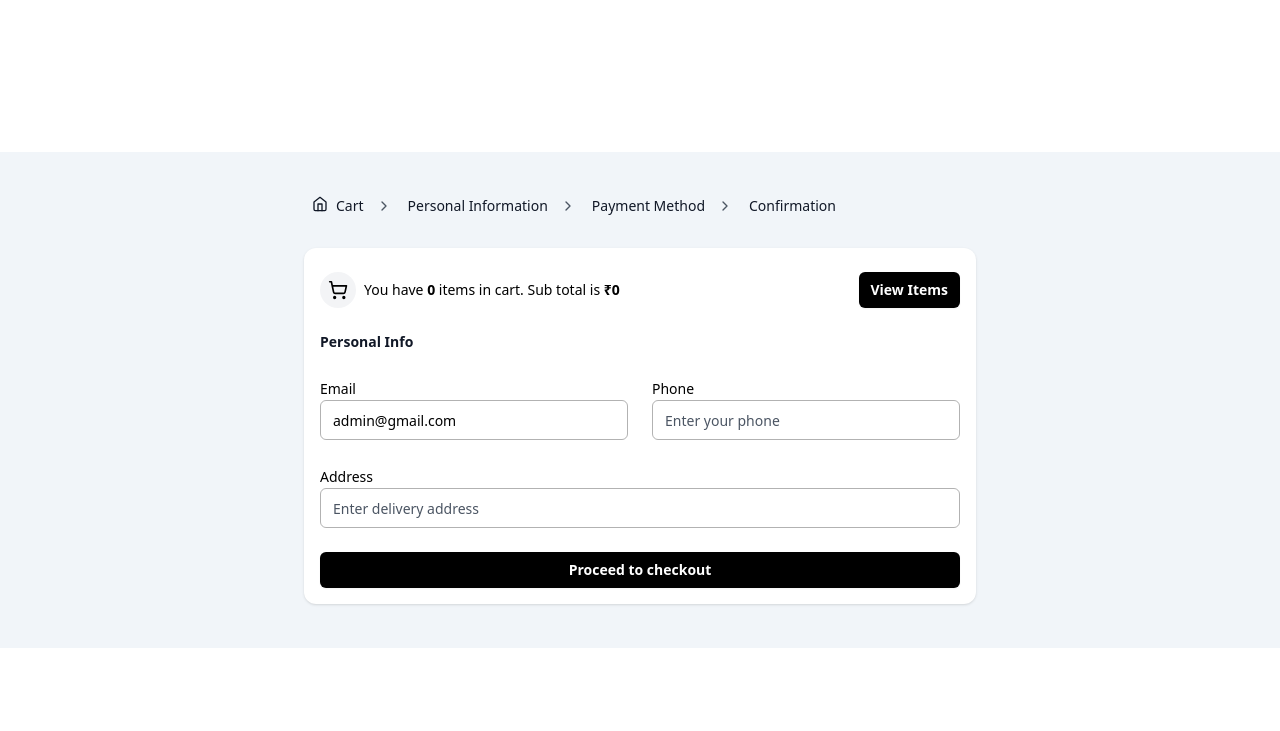
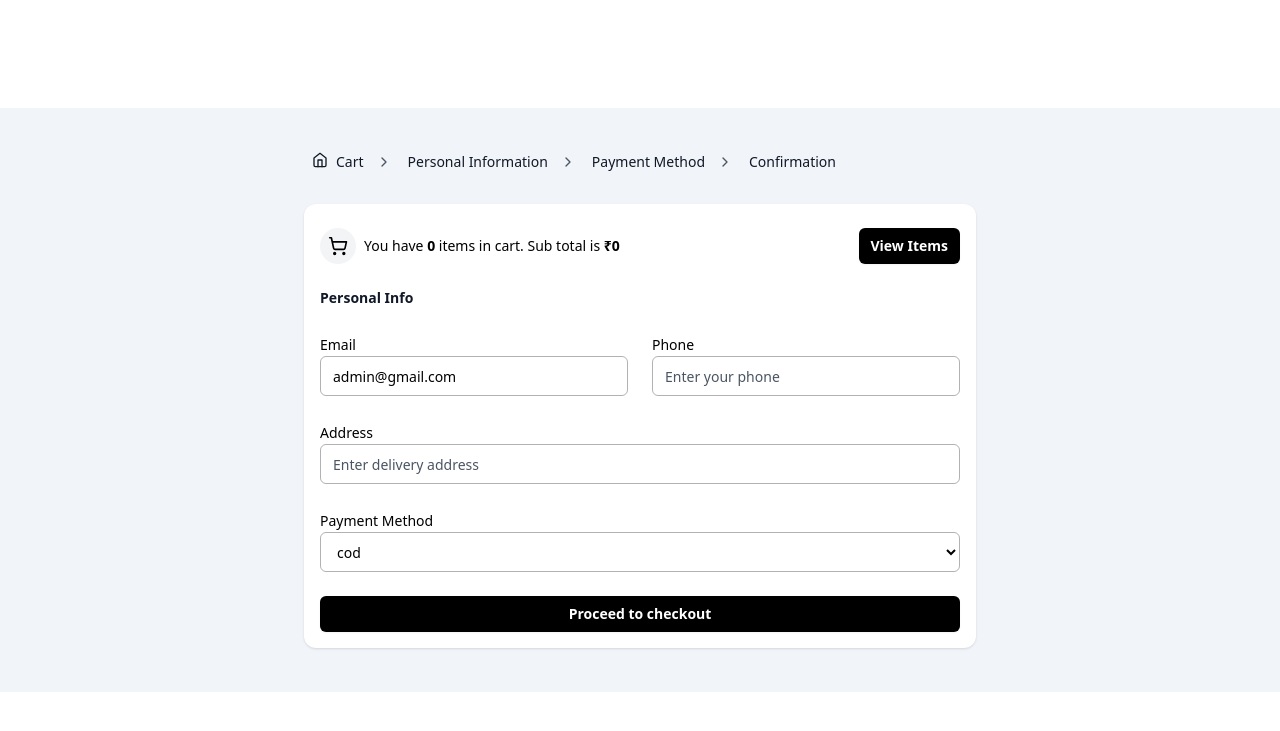
Before and after one commit to noobmaster32bit/trendFactory, a Django app: page /checkout/ in a window 1280 px wide. Shown: the top 731 px of the page. Run offline with Django 5.2, Linux system fonts and the light colour scheme; a user stored in the database is signed in; data comes from the database, SQL or seed files in the repository; some libraries are stand-ins or nearby versions.

Commit message:
payment gateway

```diff
--- a/Store/models.py
+++ b/Store/models.py
@@ -82,6 +82,23 @@ class Order(models.Model):
     email=models.CharField(max_length=200,null=True)
     is_paid=models.BooleanField(default=False)
     total=models.PositiveIntegerField()
+    order_id=models.CharField(max_length=200,null=True)
+
+    options=(
+        ("cod","cod"),
+        ("online","online")
+    )
+    payment=models.CharField(max_length=200,choices=options,default="cod")
+    option=(
+        ("order-placed","order-placed"),
+        ("intransit","intransit"),
+        ("dispatched","dispatched"),
+        ("delivered","delivered"),
+        ("cancelled","cancelled")
+    )
+    status=models.CharField(max_length=200,choices=option,default="order-placed")
+
+
 
     @property
     def get_order_items(self):
@@ -98,14 +115,7 @@ class Order(models.Model):
 class OrderItems(models.Model):
     order_object=models.ForeignKey(Order,on_delete=models.CASCADE,related_name="purchaseitems")
     basket_item_object=models.ForeignKey(BasketItem,on_delete=models.CASCADE)
-    option=(
-        ("order-placed","order-placed"),
-        ("intransit","intransit"),
-        ("dispatched","dispatched"),
-        ("delivered","delivered"),
-        ("cancelled","cancelled")
-    )
-    status=models.CharField(max_length=200,choices=option,default="order-placed")
+
 
 def create_basket(sender,instance,created,**kwargs):
     if created:
--- a/Store/templates/base.html
+++ b/Store/templates/base.html
@@ -49,7 +49,7 @@
             <a href="#about" class="nav-link">About</a>
           </li>
           <li class="nav-item">
-            <a href="#contact" class="nav-link">Contact</a>
+            <a href="{%url 'order-summary'%}" class="nav-link">Order Summary</a>
           </li>
           <li class="icons d-flex">
             <a href="login.html" class="icon">
--- a/Store/templates/checkout.html
+++ b/Store/templates/checkout.html
@@ -129,9 +129,29 @@
                                 </label>
                                 <input
                                     class="flex h-10 w-full rounded-md border border-black/30 bg-transparent px-3 py-2 text-sm placeholder:text-gray-600 focus:outline-none focus:ring-1 focus:ring-black/30 focus:ring-offset-1 disabled:cursor-not-allowed disabled:opacity-50"
-                                    type="text" placeholder="Enter delivery address" id="email" name="address" required/>
+                                    type="text" placeholder="Enter delivery address" id="email" name="address"
+                                    required />
                             </div>
                         </div>
+
+                        <div class="col-span-2 grid">
+                            <div class="w-full">
+                                <label
+                                    class="text-sm font-medium leading-none peer-disabled:cursor-not-allowed peer-disabled:opacity-70"
+                                    for="">
+                                    Payment Method
+                                </label>
+
+                                <select name="payment" id=""
+                                    class="flex h-10 w-full rounded-md border border-black/30 bg-transparent px-3 py-2 text-sm placeholder:text-gray-600 focus:outline-none focus:ring-1 focus:ring-black/30 focus:ring-offset-1 disabled:cursor-not-allowed disabled:opacity-50">
+                                    <option value="cod">cod</option>
+                                    <option value="online">online</option>
+                                </select>
+
+                            </div>
+                        </div>
+
+
                         <div class="col-span-2 grid">
                             <button type="submit"
                                 class="w-full rounded-md bg-black px-3 py-2 text-sm font-semibold text-white shadow-sm hover:bg-black/80 focus-visible:outline focus-visible:outline-2 focus-visible:outline-offset-2 focus-visible:outline-black">
--- a/Store/views.py
+++ b/Store/views.py
@@ -1,9 +1,13 @@
+import razorpay
+
+
 from django.shortcuts import render,redirect
 from django.views.generic import View,DetailView,TemplateView
 from django.contrib.auth import authenticate,login,logout
 from django.contrib import messages
 from django.views.decorators.cache import never_cache
 from django.utils.decorators import method_decorator
+
 
 from Store.models import Product,BasketItem,Size,Order,OrderItems
 from Store.forms import RegistrationForm,LoginForm
@@ -141,13 +145,15 @@ class CheckOutView(View):
         email=request.POST.get("email")
         phone=request.POST.get("phone")
         address=request.POST.get("address")
+        payment_method=request.POST.get("payment")
         # order instance
         order_obj=Order.objects.create(
             user_object=request.user,
             delivery_address=address,
             phone=phone,
             email=email,
-            total=request.user.cart.basket_total
+            total=request.user.cart.basket_total,
+            payment=payment_method
         )
         # orderitem instance
         try:
@@ -159,9 +165,15 @@ class CheckOutView(View):
                 )
                 bi.is_order_placed=True
                 bi.save()
+
         except:
             order_obj.delete()
         finally:
+            if payment_method=="online" and order_obj:
+                client = razorpay.Client(auth=(KEY_ID, KEY_SECRET))
+                data = { "amount": order_obj.get_order_total*100, "currency": "INR", "receipt": "order_rcptid_11" }
+                payment = client.order.create(data=data)
+                print("payment initiating", payment)
             return redirect("index")
 
 @method_decorator([signin_required,never_cache],name="dispatch")
@@ -172,7 +184,7 @@ class SignOutView(View):
 
 class OrderSummaryView(View):
     def get(self,request,*args,**kwargs):
-        qs=Order.objects.filter(user_object=request.user)
+        qs=Order.objects.filter(user_object=request.user).exclude(status="cancelled")
         return render(request,"ordersummary.html",{"data":qs})
 
 # url : localhost:8000/orders/item/{id}/remove/
```
Also changed, not shown: Store/migrations/0005_remove_orderitems_status_order_order_id_and_more.py (added), db.sqlite3.
